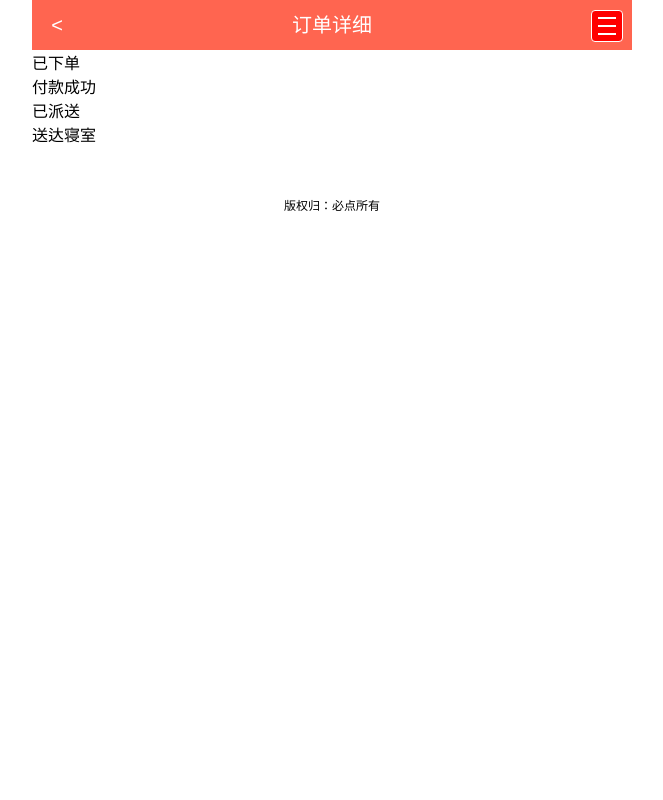
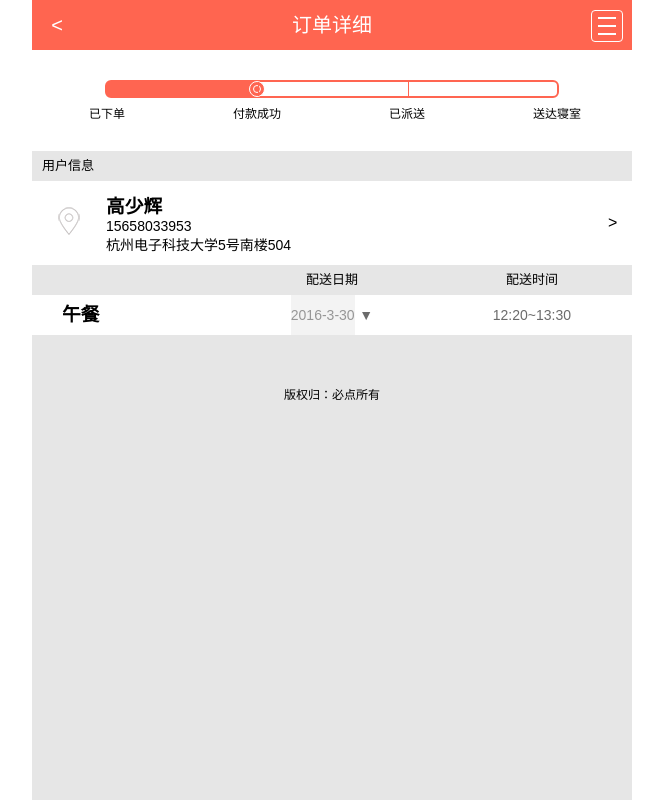
Before and after one commit to MarshallShady/demo, a PHP site: page /order-details.html in a window 1280 px wide. Shown: the whole page, without its empty margins (308-971 px from the left). Run offline with PHP 8.4, Linux system fonts and the light colour scheme.

Commit message:
订单详细

```diff
--- a/kdhd/order-details.html
+++ b/kdhd/order-details.html
@@ -6,9 +6,9 @@
     <meta content="yes" name="apple-mobile-web-app-capable" />
     <meta content="black" name="apple-mobile-web-app-status-bar-style" />
     <meta content="telephone=no" name="format-detection" />
-    <title>选学校</title>
+    <title>订单详细</title>
     <link rel="stylesheet" href="static/mobile/css/module/page-init.css"></head>
-    <link rel="stylesheet" href="static/mobile/css/sel-school.css"></head>
+    <link rel="stylesheet" href="static/mobile/css/order-details.css"></head>
 <body>
 <div class="page">
 	<header class="main-header">
@@ -36,13 +36,17 @@
 	</header>
 	<section class="main-section">
 		<article class="status-now">
-			<div>
-				<span></span>
-				<span></span>
+			<div class="plan">
+				<!-- 0 : 已下单，1 ：付款成功，2 ：已派送，3 ：送达寝室-->
+				<div class="plan-val" data-value="1">
+					<div>
+						<span></span>
+					</div>
+				</div>
 				<span></span>
 				<span></span>
 			</div>
-			<div>
+			<div class="plan-font">
 				<ul>
 					<li><p>已下单</p></li>
 					<li><p>付款成功</p></li>
@@ -50,6 +54,53 @@
 					<li><p>送达寝室</p></li>
 				</ul>
 			</div>
+		</article>
+		<article class="user-msg">
+			<header class="user-msg-title">
+				<ul>
+					<li><p>用户信息</p></li>
+				</ul>
+			</header>
+			<section class="user-msg-body">
+				<a href="">
+					<div class="user-msg-img">
+						<img src="static/mobile/image/address.png" alt="">
+					</div>
+					<div class="user-msg-data">
+						<h3>高少辉</h3>
+						<p>15658033953</p>
+						<p>杭州电子科技大学5号南楼504</p>
+					</div>
+					<div class="arrows"><span>&gt;</span></div>
+				</a>
+			</section>
+		</article>
+		<article class="order-date">
+			<header class="order-date-title">
+				<ul>
+					<li><p></p></li>
+					<li>
+						<p>配送日期</p>
+					</li>
+					<li>
+						<p>配送时间</p>
+					</li>
+				</ul>
+			</header>
+			<section class="order-date-body">
+				<div>
+					<h3>午餐</h3>
+				</div>
+				<div>
+					<select disabled>
+						<option value="">2016-3-30</option>
+					</select>
+					<span>▼</span>
+				</div>
+				<div>
+					<p>12:20~13:30</p>
+				</div>
+			</section>
 		</article>
 	</section>
 	<footer class="main-footer">
@@ -59,5 +110,12 @@
 <script type="text/javascript" src="static/mobile/js/lib/zepto.min.js"></script>
 <script type="text/javascript" src="static/mobile/js/lib/zepto.touch.js"></script>
 <script src="static/mobile/js/module/init.js"></script>
+<script>
+
+	$(document).ready(function(){
+		var planValWidth = ( parseInt( $('.plan-val').attr('data-value') )/0.03 );
+		$('.plan-val').css( 'width', planValWidth + '%' );
+	});
+</script>
 </body>
 </html>
--- a/kdhd/static/mobile/css/index.css
+++ b/kdhd/static/mobile/css/index.css
@@ -227,7 +227,7 @@
 	height: 60%;
 	border: solid 1px #fff;
 	border-radius: 4px;
-	background: red;
+	background: #ff6550;
 	margin-top: 25%;
 }
 .memu-icon span {
@@ -238,7 +238,7 @@
 	border-bottom: 2px solid #fff;
 }
 .memu-pull-down {
-	background: red;
+	background: #ff6550;
 	position: absolute;
 	top:100%;
 	right: 0;
@@ -289,7 +289,7 @@
 }
 .canteen ul li {
   margin:5px 0;
-  width:33.2%;
+  width:33.29%;
   float:left;
   list-style: none;
 }
--- a/kdhd/static/mobile/css/module/page-init.css
+++ b/kdhd/static/mobile/css/module/page-init.css
@@ -9,7 +9,7 @@
 ul,li {list-style:none;}
 button, input {outline:none;border:none;font-size:16px;}
 a{text-decoration:none;color:#fff;}
-select {-webkit-appearance:none;}
+select {-webkit-appearance:none;font-family:"Microsoft YaHei","微软雅黑",arial,simsun;}
 
 .page {
   max-width: 600px;
@@ -56,7 +56,7 @@
 	height: 60%;
 	border: solid 1px #fff;
 	border-radius: 4px;
-	background: red;
+	background: #ff6550;
 	margin: 0 auto;
 	margin-top: 10px;
 }
@@ -68,7 +68,7 @@
 	border-bottom: 2px solid #fff;
 }
 .memu-pull-down {
-	background: red;
+	background: #ff6550;
 	position: absolute;
 	top:100%;
 	right: 6px;
@@ -80,7 +80,6 @@
 	-webkit-transition:width 0.5s,height 0.5s; /* Safari and Chrome */
 	-o-transition:width 0.5s,height 0.5s;    /* Opera */
 	-moz-transition:width 0.5s,height 0.5s;
-
 }
 .memu-pull-down li {
 	width: 100px;
@@ -127,8 +126,10 @@
 	display: block;
 	float: left;
 	padding-left: 20px;
+	color: #8d8d8d;
 }
 .select-ele span {
+	color: #FF6551;
 	margin-left: -30px;
 }
 
@@ -141,4 +142,95 @@
 	background: #C9302C;
 }
 
+
+
+.user-msg-title,.order-date-title {
+	height: 30px;
+}
+
+.user-msg-title ul,.order-date-title ul {
+	width: 100%;
+	height: 100%;
+	overflow: hidden;
+}
+.user-msg-title li,.order-date-title li {
+	width: 33.33%;
+	height: 100%;
+	padding-left: 10px;
+	display: block;
+	float: left;
+}
+.user-msg-title p,.order-date-title p {
+	line-height: 30px;
+	font-size: 13px;
+}
+
+.user-msg-body,.order-date-body {
+	background: #fff;
+	position: relative;
+}
+.user-msg-body a {
+	width: 100%;
+	overflow: hidden;
+	padding:10px;
+	display: block;
+
+}
+.user-msg-img {
+	padding: 16px;
+	float: left;
+}
+.user-msg-data {
+	float: left;
+	color: #000;
+	padding-left: 10px;
+}
+.user-msg-data p {
+	font-size: 14px;
+}
+.arrows {
+	position: absolute;
+	right: 10px;
+	top:49.5%;
+	color: #000;
+	transform: translate(-50%,-50%);
+	-ms-transform: translate(-50%,-50%);  /* IE 9 */
+	-webkit-transform: translate(-50%,-50%); /* Safari and Chrome */
+	-o-transform: translate(-50%,-50%);   /* Opera */
+	-moz-transform: translate(-50%,-50%);
+}
+
+.order-date-title li {
+	padding-left: 0;
+
+}
+.order-date-title p {
+	text-align: center;
+}
+.order-date-body {
+	width: 100%;
+	overflow: hidden;
+}
+.order-date-body div {
+	display: block;
+	float: left;
+	line-height: 40px;
+	height: 40px;
+	width: 33.33%;
+	text-align: center;
+}
+.order-date-body h3 {
+	text-align: left;
+	margin-left: 30px;
+}
+.order-date-body p,.order-date-body select,.order-date-body span {
+	font-size: 14px;
+	color: #6B6B6B;
+}
+.order-date-body select {
+	border:none;
+	line-height: 40px;
+}
+
+
 /********************/
--- a/kdhd/static/mobile/css/order-details.css
+++ b/kdhd/static/mobile/css/order-details.css
@@ -1 +1,84 @@
-order-details.css
+
+.page {
+	background: #E6E6E6;
+}
+.status-now {
+	padding: 10px 0;
+	background: #fff;
+}
+.plan {
+	width: 75%;
+	height: 14px;
+	border:2px solid #FF6551;
+	border-radius: 6px;
+	margin: 0 auto;
+	margin-top: 20px;
+	margin-bottom: 6px;
+	position: relative;
+}
+.plan > span {
+	width: 1px;
+	height: 14px;
+	border-right: 1px solid #FF6550;
+	position: absolute;
+	top: 0px;
+}
+.plan > span:nth-child(2){
+	left: 33.33%;
+}
+.plan > span:nth-child(3){
+	left: 66.66%;
+}
+.plan-val {
+	width: 0%;
+	height: 99%;
+	display: block;
+	background: #FF6551;
+	transition:width 0.5s;
+	-ms-transition:width 0.5s;   /* IE 9 */
+	-webkit-transition:width 0.5s; /* Safari and Chrome */
+	-o-transition:width 0.5s;    /* Opera */
+	-moz-transition:width 0.5s;
+	position: relative;
+}
+.plan-val div {
+	width: 14px;
+	height: 14px;
+	background: #FF6551;
+	border:1px solid #fff;
+	border-radius: 100%;
+	position: absolute;
+	top: -1px;
+	right: -8px;
+}
+.plan-val span {
+	width: 6px;
+	height: 6px;
+	display: block;
+	background: #FF6551;
+	border:1px solid #fff;
+	border-radius: 100%;
+	margin: 0 auto;
+	margin-top: 3px;
+}
+
+
+.plan-item {
+	background: #FF6551;
+}
+
+.plan-font {
+	width:100%;
+	overflow: hidden;
+	margin-bottom: 20px;
+	color: #000;
+}
+.plan-font li {
+	width:25%;
+	float: left;
+}
+.plan-font p {
+	font-size: 12px;
+	text-align: center;
+
+}
```
Also changed, not shown: kdhd/index.html (+25 -7 lines), kdhd/sel-school.html (+11 -0 lines), kdhd/static/mobile/image/address.png (added), kdhd/static/mobile/image/clock.png (added), kdhd/static/mobile/image/wechat.png (added).
